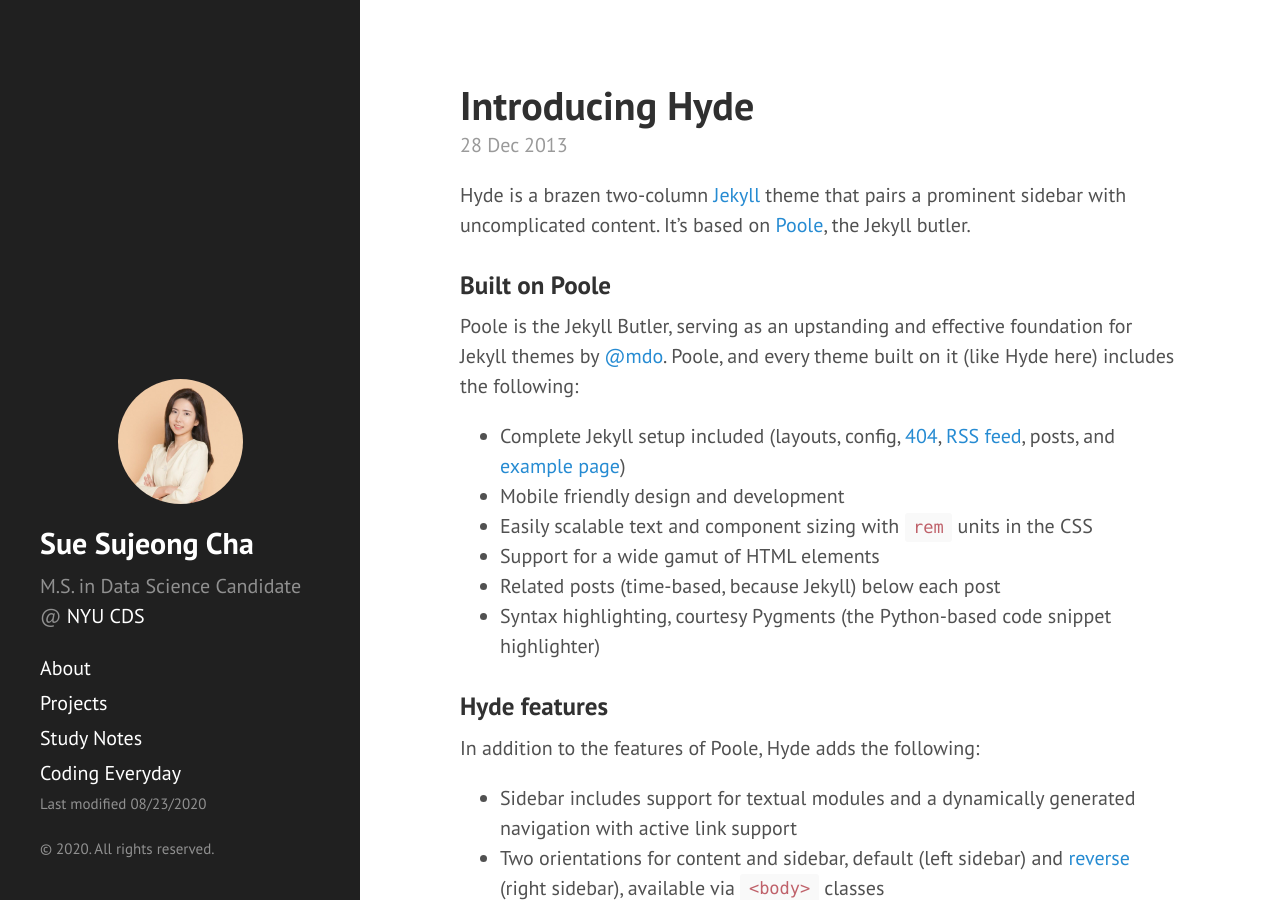
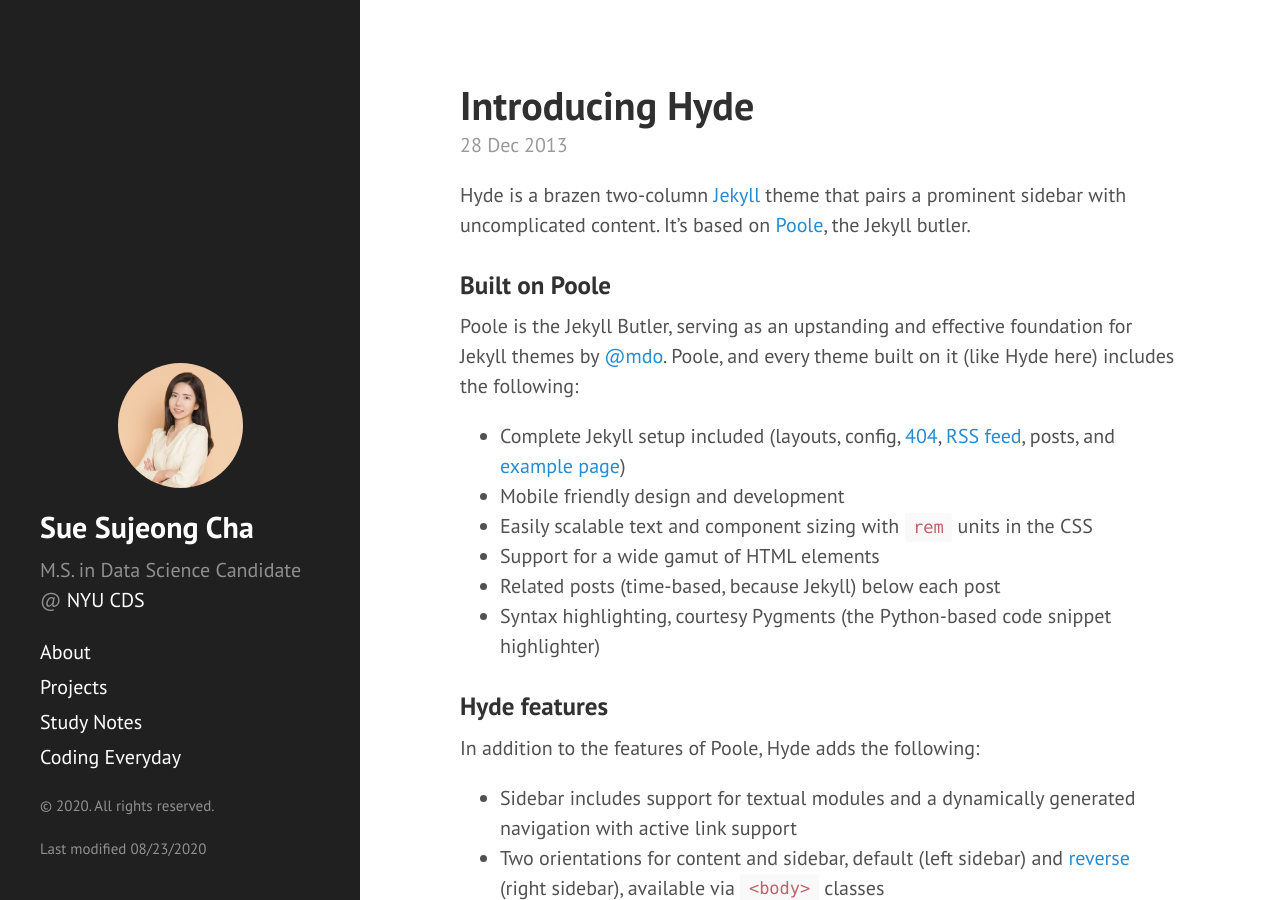
Before and after one commit to sujeongcha/sujeongcha.github.io, a Jekyll site: the page built from index.html, in a window 1280 px wide and 900 px high. Built offline with Jekyll 4.4.1, drawn with Linux system fonts in a browser that asks for light colours; Markdown is read by kramdown in place of the engine named in the settings; the list of posts is cut into pages by our own code.

Commit message:
Update sidebar.html

```diff
--- a/_includes/sidebar.html
+++ b/_includes/sidebar.html
@@ -57,9 +57,9 @@
       <a class="sidebar-nav-item" href="{{ site.github.repo }}">Projects</a>
       <a class="sidebar-nav-item" href="{{ site.github.repo }}">Study Notes</a>
       <a class="sidebar-nav-item" href="{{ site.github.repo }}">Coding Everyday</a>
-      <span class="sidebar-nav-item" id="smallfonts">Last modified {{ site.version }}</span>
     </nav>
 
     <p><div id="smallfonts">&copy; {{ site.time | date: '%Y' }}. All rights reserved.</div></p>
+    <p><div id="smallfonts">Last modified {{ site.version }}</div><p>
   </div>
 </div>
```
